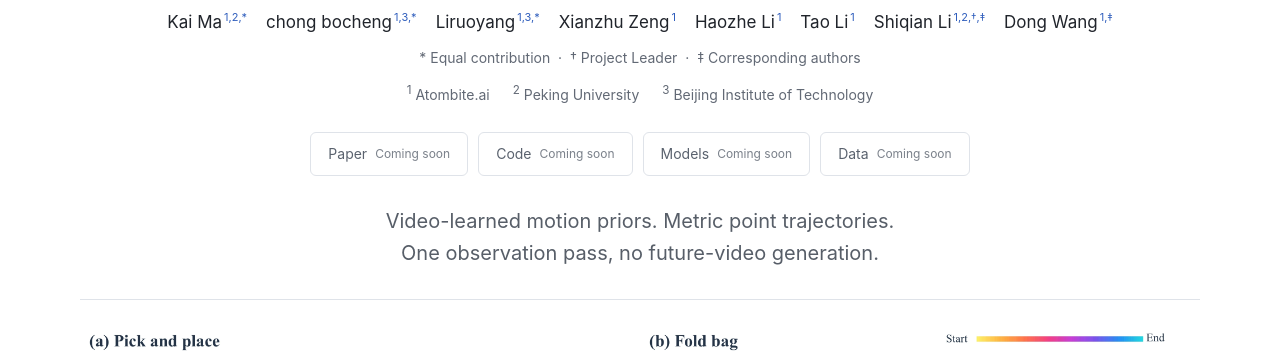
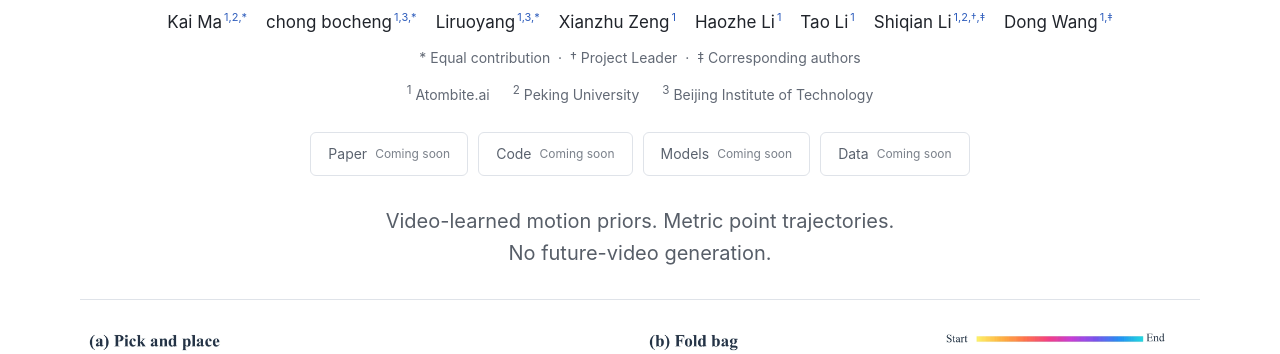
Before and after one commit to Berumotto-mk/atomwpm, a plain HTML site: page dist/index.html in a window 1280 px wide. Shown: the part 402-756 px from the top of the page. Drawn offline with Linux system fonts and the light colour scheme.

Commit message:
Remove outdated one-observation-pass tagline

```diff
--- a/dist/index.html
+++ b/dist/index.html
@@ -24,7 +24,7 @@
   <p class="author-notes" style="font-size:14px;color:var(--muted);margin:8px 0 12px"><span>* Equal contribution</span> &nbsp;·&nbsp; <span>† Project Leader</span> &nbsp;·&nbsp; <span>‡ Corresponding authors</span></p>
   <div class="affiliations"><span><sup>1</sup> Atombite.ai</span><span><sup>2</sup> Peking University</span><span><sup>3</sup> Beijing Institute of Technology</span></div>
   <div class="resource-buttons" id="hero-resources"></div>
-  <p class="hero-summary">Video-learned motion priors. Metric point trajectories.<br>One observation pass, no future-video generation.</p>
+  <p class="hero-summary">Video-learned motion priors. Metric point trajectories.<br>No future-video generation.</p>
   <figure class="hero-figure"><div id="hero-media"><a href="assets/hero-hd.webp" target="_blank" rel="noopener noreferrer" title="Open full-resolution figure"><img src="assets/hero-hd.webp" width="4000" height="731" alt="Real-world pick-and-place and paper-bag folding examples with input observations, ground-truth trajectories and AtomWPM predictions."></a></div><figcaption>From a short RGB history and language to future 3D motion.<span class="figure-note">Selected static results from the paper · explore rollout videos below</span></figcaption></figure>
 </section>
 <section class="section soft" id="abstract"><div class="reading wrap">
```
